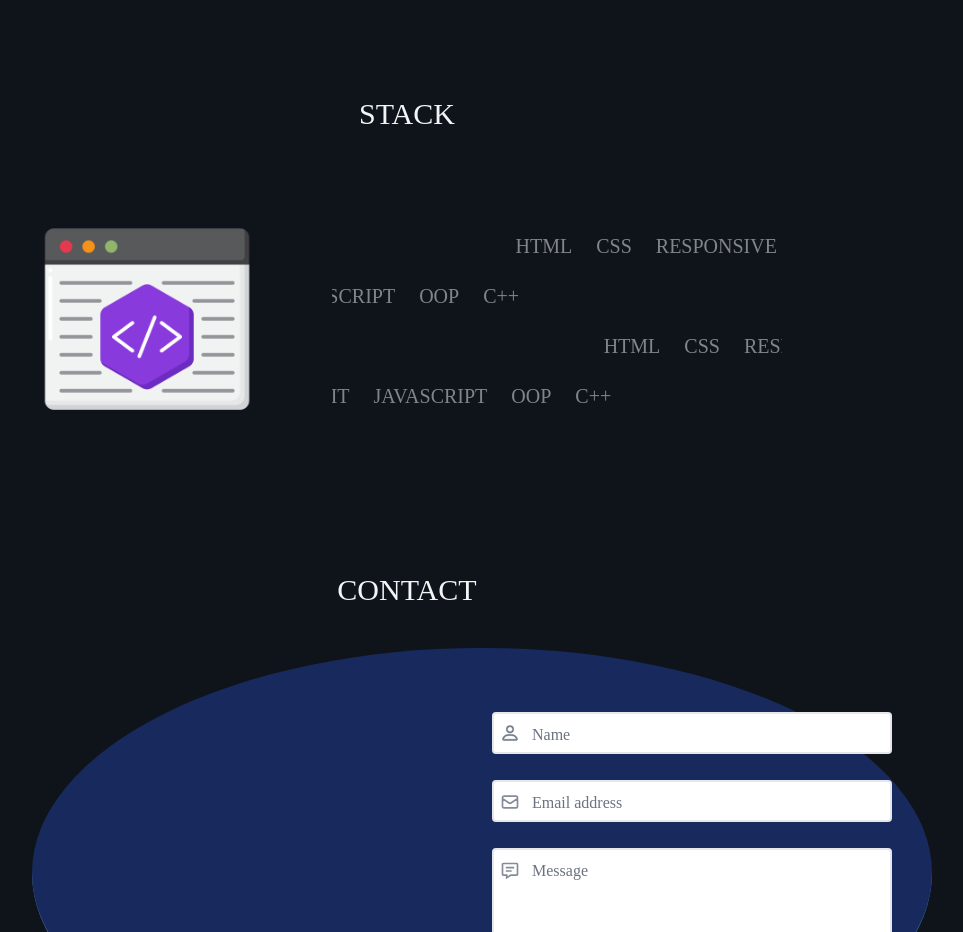
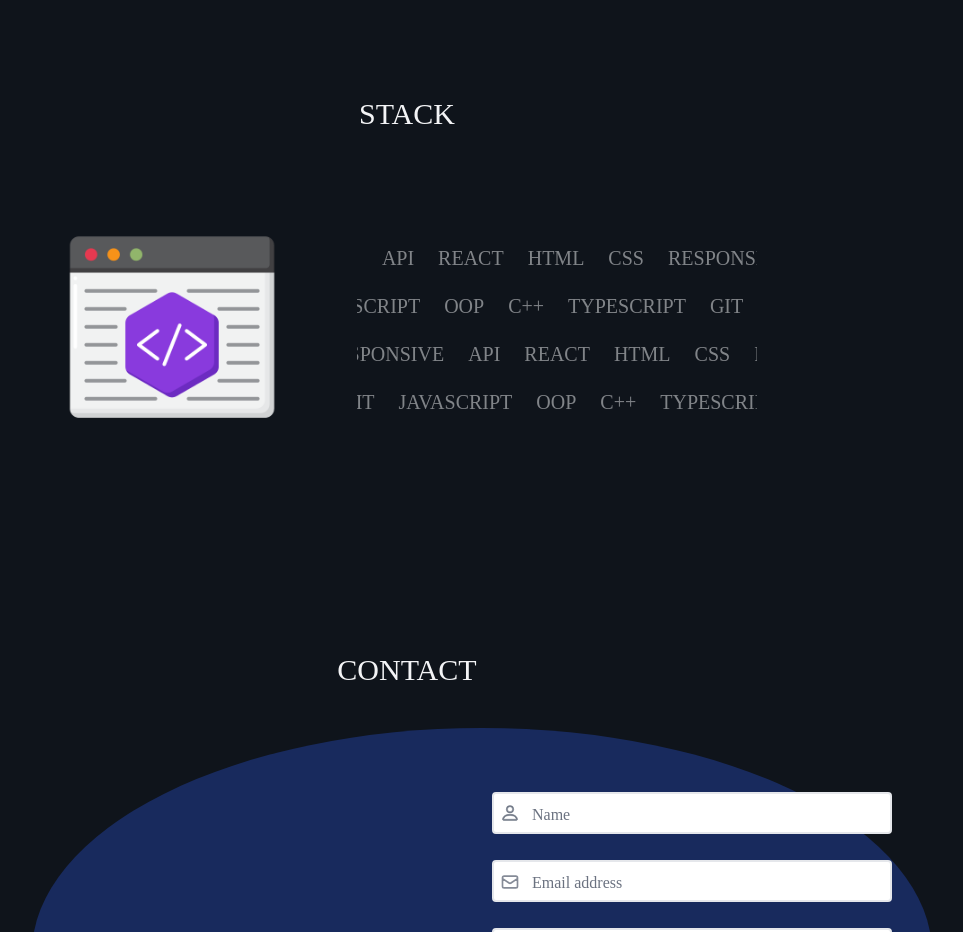
Before and after one commit to ZietalAdrian/Portfolio, a React (Create React App) app: page / in a window 1280 px wide. Shown: the part 2740-3672 px from the top of the page, without its empty margins (233-1196 px from the left). Built offline with nearby package versions, Linux system fonts and the light colour scheme.

Commit message:
fix marquee

```diff
--- a/src/components/Stack.tsx
+++ b/src/components/Stack.tsx
@@ -1,92 +1,70 @@
 const Stack = () => {
   return (
-    <section className="flex justify-center h-[300px] lg:h-[400px]">
-      <div className="w-0 md:w-[300px]">
-        <img
-          src={require("../img/coding.png")}
-          alt=""
-          className="w-0 md:w-[230px] mt-[15px] lg:mt-[72px]"
-        />
-      </div>
-      <div className="overflow-hidden">
-        <div className="h-[50px] w-[450px] relative block top-[15%] lg:top-[25%] overflow-hidden">
-          <div className="absolute block m-auto whitespace-nowrap overflow-hidden min-w-full h-full">
-            <span className="inline-block text-center pl-[100%] whitespace-nowrap min-w-full opacity-50 text-xl uppercase animate-marquee">
-              <span className="px-3">HTML</span>
-              <span className="px-3">CSS</span>
-              <span className="px-3">Responsive</span>
-              <span className="px-3">API</span>
-              <span className="px-3">React</span>
-            </span>
+    <section className="mt-[80px]">
+      <div className="h-[300px] flex justify-center lg:h-[400px]">
+        <div className="w-0 md:w-[300px] h-[250px]">
+          <img
+            src={require("../img/coding.png")}
+            alt=""
+            className="w-0 md:w-[230px]"
+          />
+        </div>
+        <div className="w-[400px] h-[250px] mt-3 relative flex overflow-x-hidden uppercase opacity-50">
+          <div className="py-5 animate-marquee whitespace-nowrap">
+            <span className="mx-3 text-xl">HTML</span>
+            <span className="mx-3 text-xl">CSS</span>
+            <span className="mx-3 text-xl">Responsive</span>
+            <span className="mx-3 text-xl">API</span>
+            <span className="mx-3 text-xl">React</span>
           </div>
-          <div className="absolute block m-auto whitespace-nowrap overflow-hidden min-w-full h-full">
-            <span className="inline-block text-center pl-[100%] whitespace-nowrap min-w-full font-[85px] opacity-50 text-xl uppercase animate-[marquee_20s_linear_infinite_10000ms]">
-              <span className="px-3">HTML</span>
-              <span className="px-3">CSS</span>
-              <span className="px-3">Responsive</span>
-              <span className="px-3">API</span>
-              <span className="px-3">React</span>
-            </span>
+          <div className="absolute top-0 py-5 animate-marquee2 whitespace-nowrap">
+            <span className="mx-3 text-xl">HTML</span>
+            <span className="mx-3 text-xl">CSS</span>
+            <span className="mx-3 text-xl">Responsive</span>
+            <span className="mx-3 text-xl">API</span>
+            <span className="mx-3 text-xl">React</span>
           </div>
-        </div>
-        <div className="h-[50px] w-[450px] relative block top-[15%] lg:top-[25%] overflow-hidden">
-          <div className="absolute block m-auto whitespace-nowrap overflow-hidden min-w-full h-full">
-            <span className="inline-block text-center pl-[100%] whitespace-nowrap min-w-full font-[85px] opacity-50 text-xl uppercase animate-[marquee-right_20s_linear_infinite_2000ms]">
-              <span className="px-3">TypeScript</span>
-              <span className="px-3">GIT</span>
-              <span className="px-3">JavaScript</span>
-              <span className="px-3">OOP</span>
-              <span className="px-3">C++</span>
-            </span>
+          <div className="absolute top-12 py-5 animate-[marquee-right_10s_linear_infinite_2000ms] whitespace-nowrap">
+            <span className="mx-3 text-xl">TypeScript</span>
+            <span className="mx-3 text-xl">GIT</span>
+            <span className="mx-3 text-xl">JavaScript</span>
+            <span className="mx-3 text-xl">OOP</span>
+            <span className="mx-3 text-xl">C++</span>
           </div>
-          <div className="absolute block m-auto whitespace-nowrap overflow-hidden min-w-full h-full">
-            <span className="inline-block text-center pl-[100%] whitespace-nowrap min-w-full font-[85px] opacity-50 text-xl uppercase animate-[marquee-right_20s_linear_infinite_12000ms]">
-              <span className="px-3">TypeScript</span>
-              <span className="px-3">GIT</span>
-              <span className="px-3">JavaScript</span>
-              <span className="px-3">OOP</span>
-              <span className="px-3">C++</span>
-            </span>
+          <div className="absolute top-12 py-5 animate-[marquee2-right_10s_linear_infinite_2000ms] whitespace-nowrap">
+            <span className="mx-3 text-xl">TypeScript</span>
+            <span className="mx-3 text-xl">GIT</span>
+            <span className="mx-3 text-xl">JavaScript</span>
+            <span className="mx-3 text-xl">OOP</span>
+            <span className="mx-3 text-xl">C++</span>
           </div>
-        </div>
-        <div className="h-[50px] w-[450px] relative block top-[15%] lg:top-[25%] overflow-hidden">
-          <div className="absolute block m-auto whitespace-nowrap overflow-hidden min-w-full h-full">
-            <span className="inline-block text-center pl-[100%] whitespace-nowrap min-w-full font-[85px] opacity-50 text-xl uppercase animate-[marquee_20s_linear_infinite_2000ms]">
-              <span className="px-3">HTML</span>
-              <span className="px-3">CSS</span>
-              <span className="px-3">Responsive</span>
-              <span className="px-3">API</span>
-              <span className="px-3">React</span>
-            </span>
+          <div className="absolute top-24 py-5 animate-[marquee_10s_linear_infinite_2000ms] whitespace-nowrap">
+            <span className="mx-3 text-xl">HTML</span>
+            <span className="mx-3 text-xl">CSS</span>
+            <span className="mx-3 text-xl">Responsive</span>
+            <span className="mx-3 text-xl">API</span>
+            <span className="mx-3 text-xl">React</span>
           </div>
-          <div className="absolute block m-auto whitespace-nowrap overflow-hidden min-w-full h-full">
-            <span className="inline-block text-center pl-[100%] whitespace-nowrap min-w-full font-[85px] opacity-50 text-xl uppercase animate-[marquee_20s_linear_infinite_12000ms]">
-              <span className="px-3">HTML</span>
-              <span className="px-3">CSS</span>
-              <span className="px-3">Responsive</span>
-              <span className="px-3">API</span>
-              <span className="px-3">React</span>
-            </span>
+          <div className="absolute top-24 py-5 animate-[marquee2_10s_linear_infinite_2000ms] whitespace-nowrap">
+            <span className="mx-3 text-xl">HTML</span>
+            <span className="mx-3 text-xl">CSS</span>
+            <span className="mx-3 text-xl">Responsive</span>
+            <span className="mx-3 text-xl">API</span>
+            <span className="mx-3 text-xl">React</span>
           </div>
-        </div>
-        <div className="h-[50px] w-[450px] relative block top-[15%] lg:top-[25%] overflow-hidden">
-          <div className="absolute block m-auto whitespace-nowrap overflow-hidden min-w-full h-full">
-            <span className="inline-block text-center pl-[100%] whitespace-nowrap min-w-full font-[85px] opacity-50 text-xl uppercase animate-marquee-right">
-              <span className="px-3">TypeScript</span>
-              <span className="px-3">GIT</span>
-              <span className="px-3">JavaScript</span>
-              <span className="px-3">OOP</span>
-              <span className="px-3">C++</span>
-            </span>
+          <div className="absolute top-36 py-5 animate-marquee-right whitespace-nowrap">
+            <span className="mx-3 text-xl">TypeScript</span>
+            <span className="mx-3 text-xl">GIT</span>
+            <span className="mx-3 text-xl">JavaScript</span>
+            <span className="mx-3 text-xl">OOP</span>
+            <span className="mx-3 text-xl">C++</span>
           </div>
-          <div className="absolute block m-auto whitespace-nowrap overflow-hidden min-w-full h-full">
-            <span className="inline-block text-center pl-[100%] whitespace-nowrap min-w-full font-[85px] opacity-50 text-xl uppercase animate-[marquee-right_20s_linear_infinite_10000ms]">
-              <span className="px-3">TypeScript</span>
-              <span className="px-3">GIT</span>
-              <span className="px-3">JavaScript</span>
-              <span className="px-3">OOP</span>
-              <span className="px-3">C++</span>
-            </span>
+          <div className="absolute top-36 py-5 animate-marquee2-right whitespace-nowrap">
+            <span className="mx-3 text-xl">TypeScript</span>
+            <span className="mx-3 text-xl">GIT</span>
+            <span className="mx-3 text-xl">JavaScript</span>
+            <span className="mx-3 text-xl">OOP</span>
+            <span className="mx-3 text-xl">C++</span>
           </div>
         </div>
       </div>
--- a/tailwind.config.js
+++ b/tailwind.config.js
@@ -8,12 +8,20 @@ module.exports = {
       }),
       keyframes: {
         marquee: {
-          "0%": { transform: "translate(0,0)" },
-          "100%": { transform: "translate(-100%,0)" },
+          "0%": { transform: "translateX(0%)" },
+          "100%": { transform: "translateX(-100%)" },
+        },
+        marquee2: {
+          "0%": { transform: "translateX(100%)" },
+          "100%": { transform: "translateX(0%)" },
         },
         "marquee-right": {
-          "0%": { transform: "translate(-100%,0)" },
-          "100%": { transform: "translate(0,0)" },
+          "0%": { transform: "translateX(0%)" },
+          "100%": { transform: "translateX(100%)" },
+        },
+        "marquee2-right": {
+          "0%": { transform: "translateX(-100%)" },
+          "100%": { transform: "translateX(0%)" },
         },
         jump: {
           "0%": { transform: "scale(1)" },
@@ -22,8 +30,10 @@ module.exports = {
         },
       },
       animation: {
-        marquee: "marquee 20s linear infinite",
-        "marquee-right": "marquee-right 20s linear infinite",
+        marquee: "marquee 10s linear infinite",
+        marquee2: "marquee2 10s linear infinite",
+        "marquee-right": "marquee-right 10s linear infinite",
+        "marquee2-right": "marquee2-right 10s linear infinite",
         jump: "jump 0.3s ease-in-out",
       },
     },
@@ -31,15 +41,15 @@ module.exports = {
       bodoni: ["Bodoni"],
       sans: [
         '"Inter"',
-        'system-ui',
-        '-apple-system',
-        'BlinkMacSystemFont',
+        "system-ui",
+        "-apple-system",
+        "BlinkMacSystemFont",
         '"Segoe UI"',
-        'Roboto',
+        "Roboto",
         '"Helvetica Neue"',
-        'Arial',
+        "Arial",
         '"Noto Sans"',
-        'sans-serif',
+        "sans-serif",
         '"Apple Color Emoji"',
         '"Segoe UI Emoji"',
         '"Segoe UI Symbol"',
```
